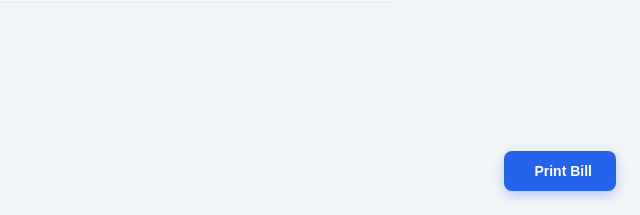
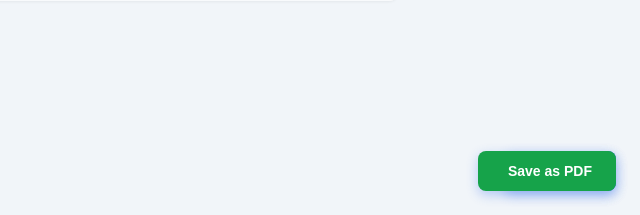
Before and after one commit to 2anupam0/bharatpur-plumbing-hub, a Django app: template shop/templates/owner/bill_print.html in a window 1280 px wide. Shown: the part 585-800 px from the top of the page, without its empty margins (640-1280 px from the left). Run offline with Django 4.2, Linux system fonts and the light colour scheme; the template is opened without the code that fills it, so the values that code supplies are empty; data comes from the database, SQL or seed files in the repository.

Commit message:
Fix admin 500 errors, add PDF export, improve bill detail page

```diff
--- a/shop/admin.py
+++ b/shop/admin.py
@@ -237,7 +237,7 @@ class OrderAdmin(admin.ModelAdmin):
     actions = ["mark_confirmed", "mark_delivered", "mark_paid"]
 
     def grand_total_display(self, obj):
-        return format_html('<strong>Rs {:.0f}</strong>', obj.grand_total)
+        return format_html('<strong>Rs {}</strong>', f'{obj.grand_total:,.0f}')
     grand_total_display.short_description = "Total"
 
     def payment_status_badge(self, obj):
--- a/shop/templates/owner/bill_detail.html
+++ b/shop/templates/owner/bill_detail.html
@@ -128,7 +128,9 @@
                     {% if bill.status != "cancelled" and bill.status != "paid" %}
                     <form method="post" onsubmit="return confirm('Cancel this bill? Stock will be restored.')"><input type="hidden" name="action" value="cancel">{% csrf_token %}<button class="ow-btn bg-red-600 text-white hover:bg-red-700 w-full text-xs"><i class="fas fa-times mr-1"></i> Cancel Bill</button></form>
                     {% endif %}
-                    <a href="{% url 'owner_bill_print' bill.pk %}" class="ow-btn ow-btn-outline w-full text-xs" target="_blank"><i class="fas fa-print mr-1"></i> Print / Download</a>
+                    <a href="{% url 'owner_bill_print' bill.pk %}" class="ow-btn ow-btn-primary w-full text-xs" target="_blank"><i class="fas fa-file-pdf mr-1"></i> Save as PDF</a>
+                    <p class="text-[10px] text-ow-400 text-center">Opens print page &rarr; choose "Save as PDF" in print dialog</p>
+                    <a href="{% url 'owner_bill_print' bill.pk %}" class="ow-btn ow-btn-outline w-full text-xs" target="_blank"><i class="fas fa-print mr-1"></i> Print Bill</a>
                 </div>
             </div>
         </div>
--- a/shop/templates/owner/bill_print.html
+++ b/shop/templates/owner/bill_print.html
@@ -168,6 +168,18 @@
         </div>
     </div>
 
-    <button class="print-btn" onclick="window.print()"><i class="fas fa-print" style="margin-right:6px;"></i> Print Bill</button>
+    <div style="position:fixed;bottom:24px;right:24px;display:flex;gap:8px;">
+        <button class="print-btn" onclick="window.print()" style="background:#2563eb;"><i class="fas fa-print" style="margin-right:6px;"></i> Print Bill</button>
+        <button class="print-btn" onclick="saveAsPDF()" style="background:#16a34a;"><i class="fas fa-file-pdf" style="margin-right:6px;"></i> Save as PDF</button>
+    </div>
+
+    <script>
+    function saveAsPDF() {
+        // Hide save button, show only print
+        document.querySelector('[onclick="saveAsPDF()"]').style.display = 'none';
+        window.print();
+        setTimeout(() => { document.querySelector('[onclick="saveAsPDF()"]').style.display = ''; }, 1000);
+    }
+    </script>
 </body>
 </html>
--- a/shop/templatetags/shop_admin_tags.py
+++ b/shop/templatetags/shop_admin_tags.py
@@ -27,7 +27,7 @@ def get_admin_stats():
         "inactive_products": products.filter(is_active=False).count(),
         "whatsapp_number": settings.whatsapp_number,
         "total_orders": Order.objects.count(),
-        "pending_orders": Order.objects.filter(status="pending").count(),
+        "pending_orders": Order.objects.filter(order_status="pending").count(),
         "total_bills": Bill.objects.count(),
         "total_users": User.objects.count(),
     }
```
Also changed, not shown: 1 other file.
